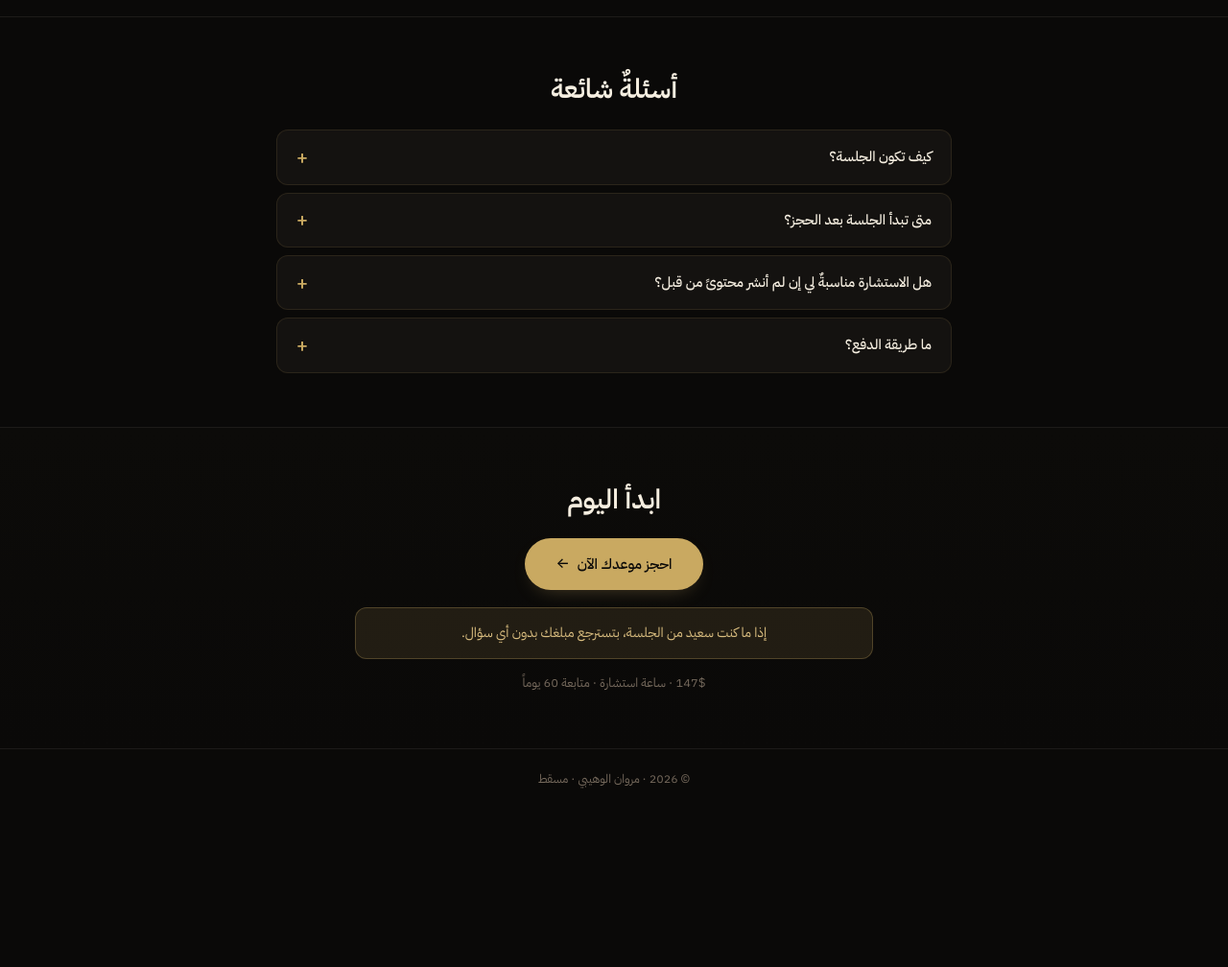
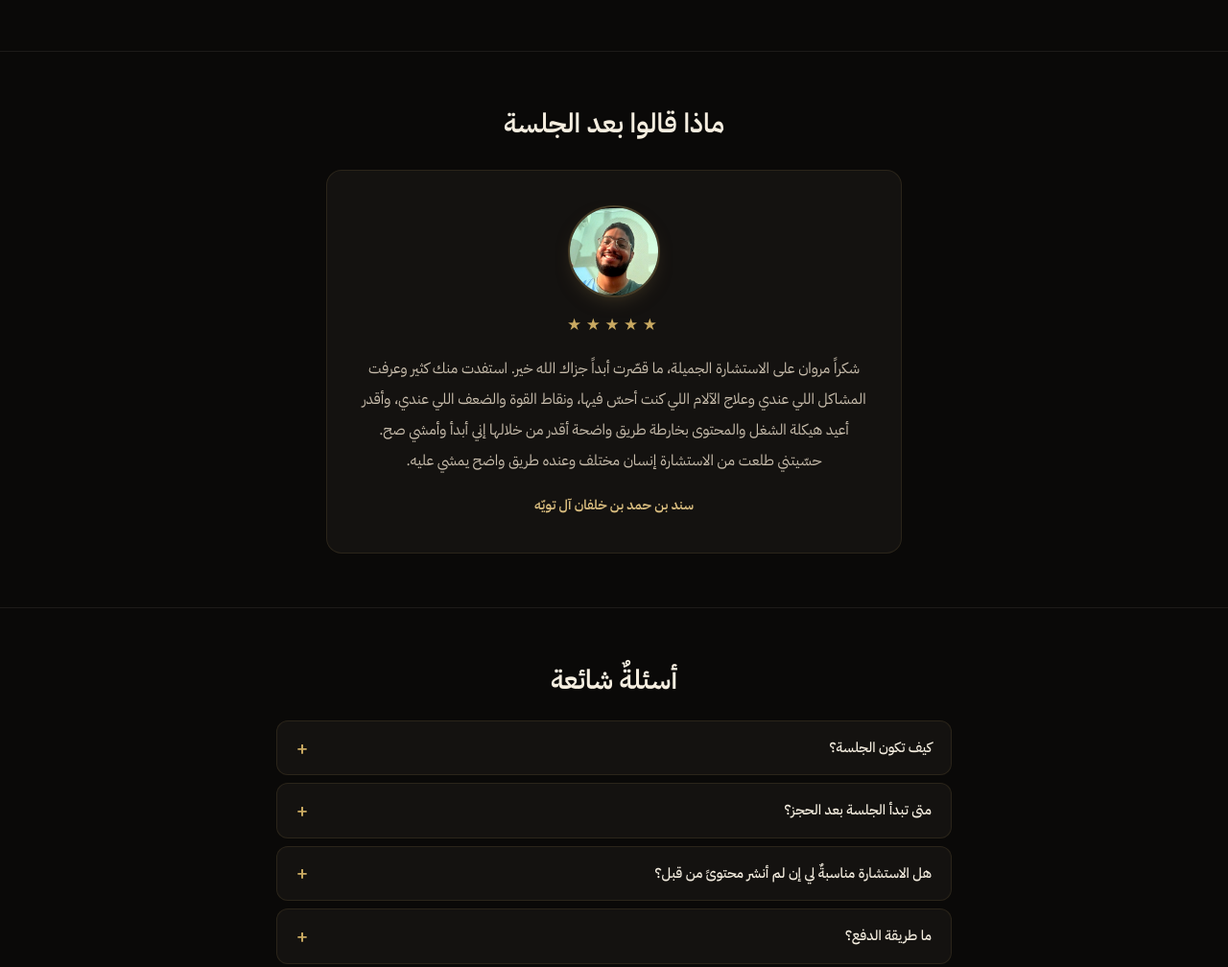
Before and after one commit to Marwanwahaibi/broker-consultation, a plain HTML site: page index.html in a window 1280 px wide. Shown: the part 1571-2579 px from the top of the page at 96% size. Before the commit the page ends 2414 px from the top, so only its background shows below. Drawn offline with Linux system fonts and the light colour scheme.

Commit message:
Add Sanad testimonial + photo, full money-back guarantee wording, hero trust line

```diff
--- a/index.html
+++ b/index.html
@@ -56,6 +56,8 @@ h2{font-family:var(--sans);font-weight:600;font-size:clamp(21px,3vw,28px);line-h
 .hero__price{display:inline-flex;align-items:center;gap:12px;padding:10px 20px;background:var(--bg-2);border:1px solid var(--gold-soft);border-radius:999px;margin-bottom:22px;font-size:13.5px;color:var(--ink-2)}
 .hero__price strong{color:var(--gold);font-weight:600;font-size:15px}
 .hero__price span{color:var(--ink-4)}
+.hero__trust{display:block;font-size:12.5px;color:var(--ink-4);margin-top:14px}
+.hero__trust b{color:var(--gold-warm);font-weight:500}
 
 /* Buttons */
 .btn{display:inline-flex;align-items:center;justify-content:center;gap:8px;padding:14px 32px;min-height:50px;font-family:var(--sans);font-weight:500;font-size:15px;border-radius:999px;transition:transform .18s var(--ease),background .18s var(--ease),box-shadow .18s var(--ease);white-space:nowrap;cursor:pointer;-webkit-tap-highlight-color:transparent}
@@ -79,6 +81,17 @@ h2{font-family:var(--sans);font-weight:600;font-size:clamp(21px,3vw,28px);line-h
 .why{border-top:1px solid var(--line);text-align:center}
 .why h2{margin-bottom:14px}
 .why p{font-size:15.5px;line-height:1.95;color:var(--ink-3);max-width:600px;margin:0 auto}
+
+/* Voices — client testimonial */
+.voices{border-top:1px solid var(--line);text-align:center}
+.voices h2{margin-bottom:28px}
+.voice{max-width:600px;margin:0 auto;background:var(--bg-2);border:1px solid var(--gold-soft);border-radius:16px;padding:clamp(28px,5vw,36px) clamp(22px,4vw,30px);display:flex;flex-direction:column;align-items:center;position:relative}
+.voice__avatar{width:96px;height:96px;border-radius:50%;overflow:hidden;border:2px solid var(--gold-line);box-shadow:0 8px 24px -14px rgba(201,169,97,0.5);margin-bottom:16px}
+.voice__avatar img{width:100%;height:100%;object-fit:cover}
+.voice__stars{color:var(--gold);letter-spacing:4px;font-size:15px;margin-bottom:16px}
+.voice__quote{font-size:15.5px;line-height:2.05;color:var(--ink-2);margin-bottom:20px}
+.voice__name{font-size:14px;font-weight:600;color:var(--gold-warm)}
+.voice__role{display:block;font-size:12.5px;font-weight:400;color:var(--ink-4);margin-top:3px}
 
 /* FAQ */
 .faq{border-top:1px solid var(--line)}
@@ -141,6 +154,7 @@ h2{font-family:var(--sans);font-weight:600;font-size:clamp(21px,3vw,28px);line-h
         <span class="btn__arrow" aria-hidden="true">←</span>
       </a>
     </div>
+    <span class="hero__trust"><b>ضمان استرجاع كامل</b> · متابعة 60 يوماً · جلسة عبر Google Meet</span>
   </div>
 </section>
 
@@ -194,6 +208,24 @@ h2{font-family:var(--sans);font-weight:600;font-size:clamp(21px,3vw,28px);line-h
   </div>
 </section>
 
+<section class="voices section">
+  <div class="wrap">
+    <h2>ماذا قالوا بعد الجلسة</h2>
+    <figure class="voice">
+      <div class="voice__avatar">
+        <img src="sanad.jpg" alt="سند بن حمد بن خلفان آل تويّه" loading="lazy" width="96" height="96">
+      </div>
+      <div class="voice__stars" aria-label="تقييم خمس نجوم">★★★★★</div>
+      <blockquote class="voice__quote">
+        شكراً مروان على الاستشارة الجميلة، ما قصّرت أبداً جزاك الله خير. استفدت منك كثير وعرفت المشاكل اللي عندي وعلاج الآلام اللي كنت أحسّ فيها، ونقاط القوة والضعف اللي عندي، وأقدر أعيد هيكلة الشغل والمحتوى بخارطة طريق واضحة أقدر من خلالها إني أبدأ وأمشي صح. حسّيتني طلعت من الاستشارة إنسان مختلف وعنده طريق واضح يمشي عليه.
+      </blockquote>
+      <figcaption class="voice__name">
+        سند بن حمد بن خلفان آل تويّه
+      </figcaption>
+    </figure>
+  </div>
+</section>
+
 <section class="faq section">
   <div class="wrap">
     <h2>أسئلةٌ شائعة</h2>
@@ -237,7 +269,7 @@ h2{font-family:var(--sans);font-weight:600;font-size:clamp(21px,3vw,28px);line-h
       احجز موعدك الآن
       <span class="btn__arrow" aria-hidden="true">←</span>
     </a>
-    <p class="final__guarantee">إذا ما كنت سعيد من الجلسة، بتسترجع مبلغك بدون أي سؤال.</p>
+    <p class="final__guarantee">إذا ما كنت سعيد من الجلسة، بترجع لك مبلغك بالكامل بدون أي سؤال.</p>
     <p class="final__note">147$ · ساعة استشارة · متابعة 60 يوماً</p>
   </div>
 </section>
```
Also changed, not shown: sanad.jpg (added).
